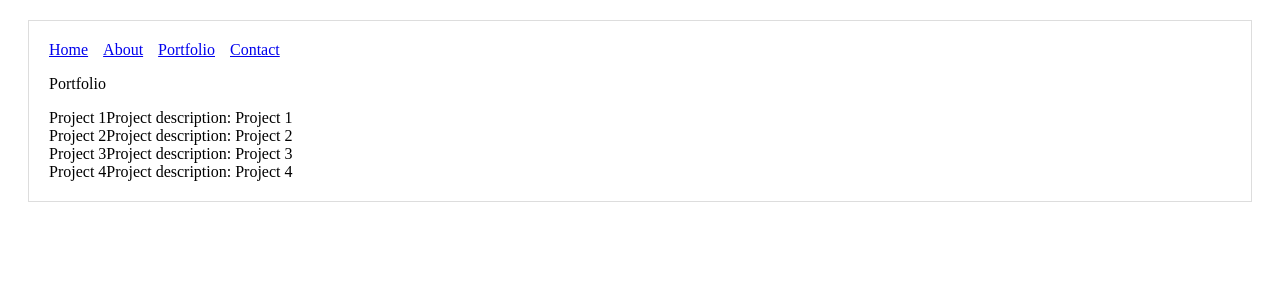
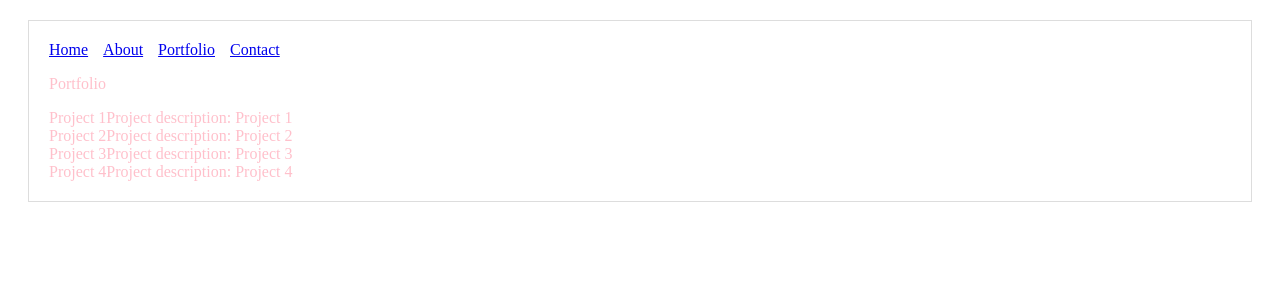
Before and after one commit to spences10/scottspence.me, a Next.js app: page /portfolio in a window 1280 px wide. Shown: the top 300 px of the page. Built offline with nearby package versions, Linux system fonts and the light colour scheme.

Commit message:
add consts

```diff
--- a/pages/about.js
+++ b/pages/about.js
@@ -1,9 +1,12 @@
 import React from 'react'
-import Layout from '../components/Layout.js'
+
+import Layout from '../components/Layout'
+import styles from '../styles/styles'
 
 export default () => (
   <div>
     <Layout>
+      <style jsx>{styles}</style>
       <p>This is the about page</p>
     </Layout>
   </div>
--- a/pages/portfolio.js
+++ b/pages/portfolio.js
@@ -1,9 +1,12 @@
 import React from 'react'
-import Layout from '../components/Layout.js'
+
+import Layout from '../components/Layout'
 import Project from '../components/Project'
+import styles from '../styles/styles'
 
 const Index = (props) => (
   <Layout>
+    <style jsx>{styles}</style>
     <p>Portfolio</p>
     <div>
       {props.projects.map(project => <Project key={project.id} {...project} />)}
--- /dev/null
+++ b/styles/colours.js
@@ -0,0 +1,14 @@
+export const pink = '#FF0198' // Hollywood Cerise
+export const yellow = '#FFB617' // My Sin
+export const purple = '#6E27C5' // Purple Heart
+export const orange = '#FF6600' // Blaze Orange
+export const blue = '#01C1D6' // Robin's Egg Blue
+export const java = '#1CBCD2' // Java
+export const sun = '#FAB319' // Sun
+export const affair = '#69479E' // Affair
+export const flamingo = '#F16623' // Flamingo
+export const minsk = '#2E2E86' // Minsk
+export const pomegranate = '#EE362C' // Pomegranate
+export const redViolet = '#EB238E' // Red Violet
+export const sushi = '#7CC142' // Sushi
+export const bombay = '#ADADAF' // Bombay
--- a/styles/styles.js
+++ b/styles/styles.js
@@ -1,24 +1,16 @@
-// import glamorous from 'glamorous'
+import { pink } from './colours'
 
-// export const aStyle = glamorous.a({
-//   fontFamily: 'Arial',
-//   color: 'yellow',
-//   marginRight: 15
-// })
-
-// export const MyStyledP = glamorous.p({
-//   color: 'yellow'
-// })
-
-// below is styled-jsx which at the time of writing this
-// method wasn't supported, so glamorous
 export const button = `
   button { color: hotpink; }
   `
 
+console.log('COLOUR IS: ', pink)
+
 export default `
-      h1, a, p {
+      h1, a, p, div {
+        size: 50px;
         font-family: "Monoid";
+        color: pink;
       }
 
       ul {
```
Also changed, not shown: pages/index.js (+3 -26 lines), styles/typography.js (added, +14 -0 lines).
